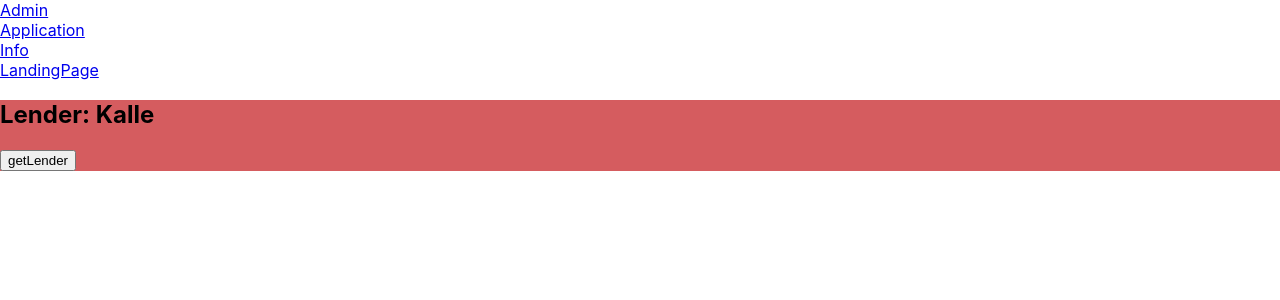
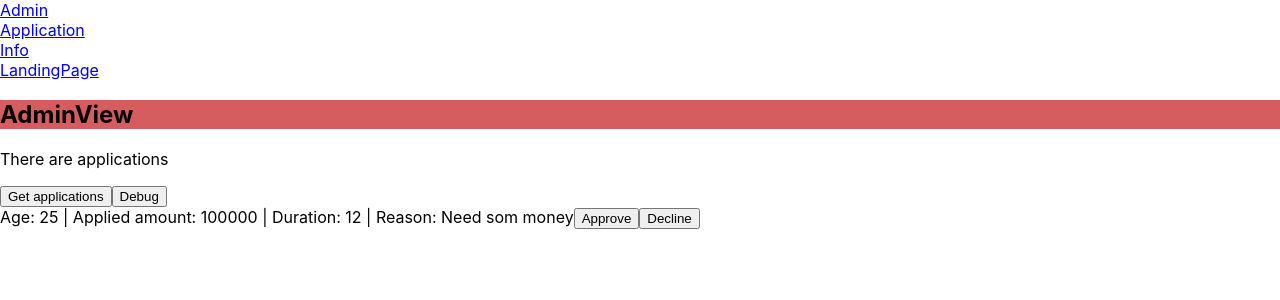
Before and after one commit to AlbinBlent/block-lender, a React (Create React App) app in the folder client/: page /admin in a window 1280 px wide. Shown: the top 300 px of the page. Built offline with nearby package versions, Linux system fonts and the light colour scheme; what web3 would draw is missing.

Commit message:
Add list to AdminView with mocked api

```diff
--- a/client/src/containers/admin/AdminView.jsx
+++ b/client/src/containers/admin/AdminView.jsx
@@ -1,12 +1,62 @@
 import React from 'react'
 import './admin.scss'
+import ApplicationRow from './ApplicationRow'
+import applicationReducer from '../../services/applicationReducer'
+import useReducer from '../../services/useReducer'
 
 export default function AdminView(props) {
+  const dummy = {
+    applications: [{
+    age: 25,
+    duration: 12,
+    requestedAmountToLoan: "100000",
+    reason: "Need som money",
+    error: null,
+  }]}
+
+  const [applications, dispatch] = useReducer(applicationReducer, dummy)
+
+  const handleGetApplicationsClick = () => {
+    dispatch({ type: 'getApplications' })
+  }
+
+  const handleDebugButton = () => {
+    console.log(applications)
+  }
+
+  const renderApplication = (app) => {
+    return (
+      <ApplicationRow
+        applicant={app}
+      />
+    );
+  };
+
+  const createRows = (n) => {
+    let rows = [];
+    for (let i = 0; i < n; i++) {
+      rows.push(renderApplication(applications.applications[i]));
+    }
+    return rows;
+  };
+
   return (
-    <div className="admin-view">
-      <h2>Lender: {props.lenderState && props.lenderState.lender}</h2>
-      <p>{props.lenderState && props.lenderState.error}</p>
-      <button onClick={props.handleGetLenderClick}>getLender</button>
+    <div>
+      <div className="admin-view">
+          <h2>AdminView</h2>
+      </div>
+      <p>There are {applications.length} applications</p>
+      <button onClick={handleGetApplicationsClick}>Get applications</button>
+      <button onClick={handleDebugButton}>Debug</button>
+      {createRows(applications.applications.length)}
     </div>
   )
+
+  // return (
+  //   <div className="admin-view">
+  //     <h2>Lender: {props.lenderState && props.lenderState.lender}</h2>
+  //     <p>{props.lenderState && props.lenderState.error}</p>
+  //     <button onClick={props.handleGetLenderClick}>getLender</button>
+  //   </div>
+  // )
 }
--- /dev/null
+++ b/client/src/containers/admin/ApplicationRow.jsx
@@ -0,0 +1,21 @@
+import React from 'react'
+
+export default function ApplicationRow(props) {
+  // const [age, duration, requestedAmountToLoan] = ...props.applicant;
+  const applicationString =
+    "Age: " + props.applicant.age +
+    "    |    Applied amount: " + props.applicant.requestedAmountToLoan +
+    "    |    Duration: " + props.applicant.duration +
+    "    |    Reason: " + props.applicant.reason;
+  return (
+    <div>
+      {applicationString}
+      <button>
+        Approve
+      </button>
+      <button>
+        Decline
+      </button>
+    </div>
+  )
+}
--- /dev/null
+++ b/client/src/services/applicationReducer.js
@@ -0,0 +1,70 @@
+import lenderApiMock from "./lenderApiMock";
+
+const applications = [];
+
+applications[0] = {
+  age: 25,
+  duration: 24,
+  reason: "I am broke",
+  requestedAmountToLoan: "57 000 000 kr"
+};
+
+applications[1] = {
+  age: 25,
+  duration: 24,
+  reason: "Buying a boat",
+  requestedAmountToLoan: "17 000 000 kr"
+};
+
+applications[2] = {
+  age: 12,
+  duration: 1,
+  reason: "I like ice cream",
+  requestedAmountToLoan: "17 kr"
+};
+
+export default function applicationReducer(state, action, setState) {
+  switch (action.type) {
+    case "getApplication":
+      setInterval(() => {}, 1000);
+      lenderApiMock
+        .getApplication()
+        .then(application => {
+          setState({ ...state, application });
+        })
+        .catch(() => {
+          setState({ ...state, error: "Unable to get application" });
+        });
+      break;
+    case "getApplications":
+      Promise.resolve(applications).then(applications => {
+        console.log(applications);
+        setState( { applications } )
+        // return {applications: applications}
+        // setState({ ...state, applications });
+      });
+      break;
+      setInterval(() => {}, 1000);
+      lenderApiMock
+        .getNumberOfLoans()
+        .then(n => {
+          const apps = [];
+          for (let i = 0; i < n; i++) {
+            lenderApiMock.getApplication(i).then(a => {
+              apps.push(a);
+            });
+          }
+          return new Promise(apps);
+        })
+        .then(apps => {
+          setState({ ...state, apps });
+        })
+        .catch(() => {
+          setState({ ...state, error: "Unable to get applications" });
+        });
+      break;
+    default:
+      console.log(state);
+      return state;
+  }
+}
--- a/client/src/services/lenderApi.ts
+++ b/client/src/services/lenderApi.ts
@@ -6,6 +6,7 @@ type Application = {
   age: number
   duration: number
   requestedAmountToLoan: string
+  reason: string
 }
 
 interface ILenderApi {
--- /dev/null
+++ b/client/src/services/lenderApiMock.ts
@@ -0,0 +1,43 @@
+type Application = {
+  age: number
+  duration: number
+  requestedAmountToLoan: string
+  reason: string
+}
+
+interface ILenderApiMock {
+  getNumberOfLoans: () => Promise<number>
+  getApplication: (id: number) => Promise<Application>
+}
+
+const applications: Application[] = [];
+
+applications[0] = {
+  age: 25,
+  duration: 24,
+  reason: "I am broke",
+  requestedAmountToLoan: "57 000 000 kr"
+}
+
+applications[1] = {
+  age: 25,
+  duration: 24,
+  reason: "Buying a boat",
+  requestedAmountToLoan: "17 000 000 kr"
+}
+
+applications[2] = {
+  age: 12,
+  duration: 1,
+  reason: "I like ice cream",
+  requestedAmountToLoan: "17 kr"
+}
+
+export default class lenderApiMock implements ILenderApiMock {
+  getNumberOfLoans = () => {
+    return Promise.resolve(3);
+  }
+  getApplication = (id: number) => {
+    return Promise.resolve(applications[id]);
+  }
+}
```
